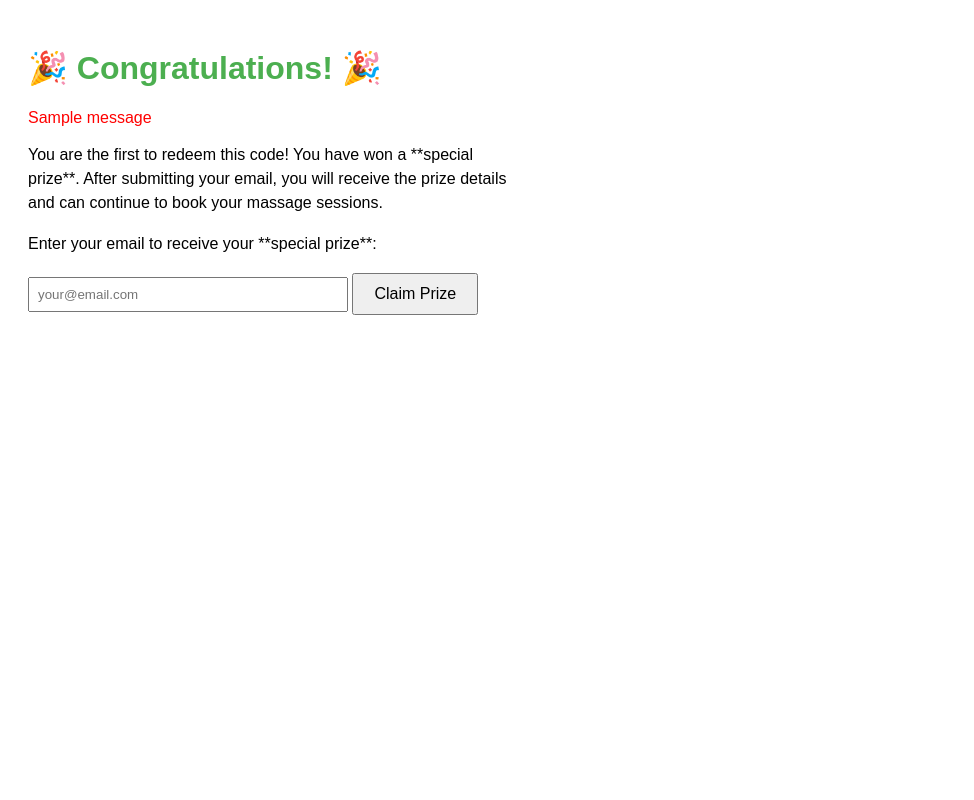
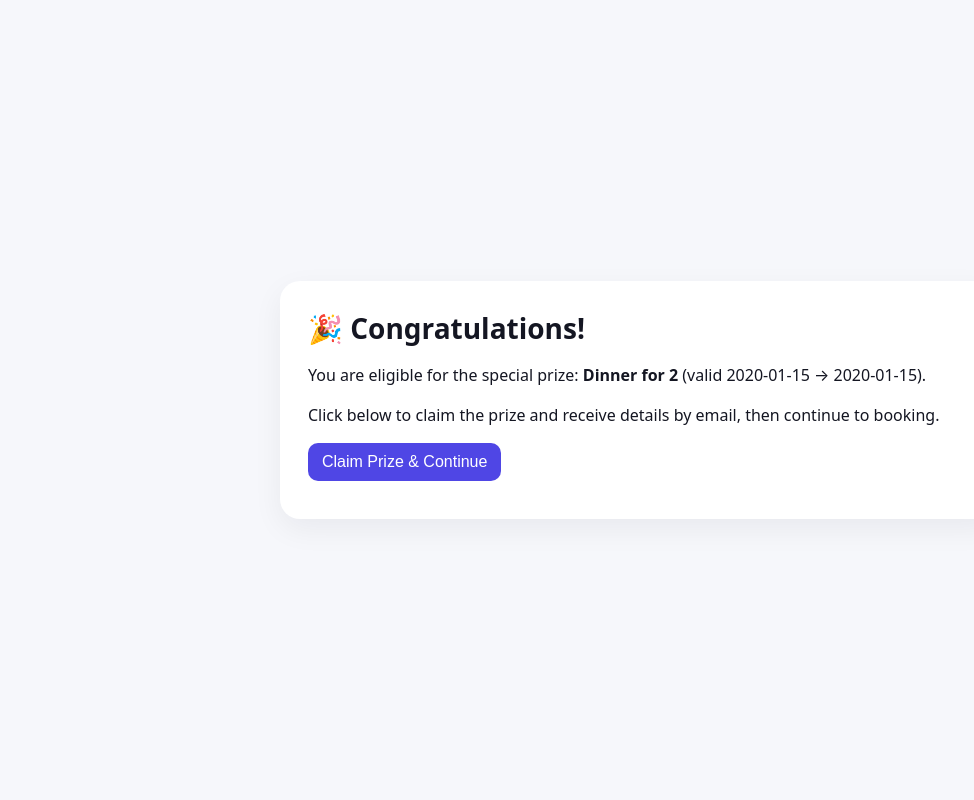
Before and after one commit to gustinojr/Gustino-SPA, a Flask app: template templates/prize.html in a window 1280 px wide. Shown: the whole page, without its empty margins (0-974 px from the left). Run offline with Flask 3, Linux system fonts and the light colour scheme; the template is opened without the code that fills it: most values are stand-ins (such as "Sample title", 1, 10 or a date in 2020); one stand-in notice (Sample message) is shown.

Commit message:
Update prize.html

```diff
--- a/templates/prize.html
+++ b/templates/prize.html
@@ -1,39 +1,20 @@
-<!DOCTYPE html>
-<html lang="en">
+<!doctype html>
+<html>
 <head>
-    <meta charset="UTF-8">
-    <title>Congratulations! 🎉</title>
-    <style>
-        body { font-family: Arial, sans-serif; padding: 20px; }
-        h1 { color: #4CAF50; }
-        .flash { color: red; margin-bottom: 10px; }
-        form { margin-top: 20px; }
-        label { display: block; margin: 10px 0 5px; }
-        input[type="email"] { padding: 8px; width: 300px; }
-        button { margin-top: 15px; padding: 10px 20px; font-size: 16px; }
-        p { max-width: 500px; line-height: 1.5; }
-    </style>
+  <meta charset="utf-8">
+  <title>Prize - Gustino's SPA</title>
+  <link rel="stylesheet" href="{{ url_for('static', filename='style.css') }}?v={{ cache_slug }}">
 </head>
 <body>
-    <h1>🎉 Congratulations! 🎉</h1>
+  <main class="card">
+    <h1>🎉 Congratulations!</h1>
+    <p>You are eligible for the special prize: <strong>Dinner for 2</strong> (valid {{ promo_start.strftime('%b %d, %Y') }} → {{ promo_end.strftime('%b %d, %Y') }}).</p>
 
-    {% with messages = get_flashed_messages() %}
-      {% if messages %}
-        {% for msg in messages %}
-          <div class="flash">{{ msg }}</div>
-        {% endfor %}
-      {% endif %}
-    {% endwith %}
-
-    <p>
-        You are the first to redeem this code! You have won a **special prize**.
-        After submitting your email, you will receive the prize details and can continue to book your massage sessions.
-    </p>
+    <p>Click below to claim the prize and receive details by email, then continue to booking.</p>
 
     <form method="POST">
-        <label for="email">Enter your email to receive your **special prize**:</label>
-        <input type="email" id="email" name="email" placeholder="your@email.com" required>
-        <button type="submit">Claim Prize</button>
+      <button type="submit">Claim Prize & Continue</button>
     </form>
+  </main>
 </body>
 </html>
```
